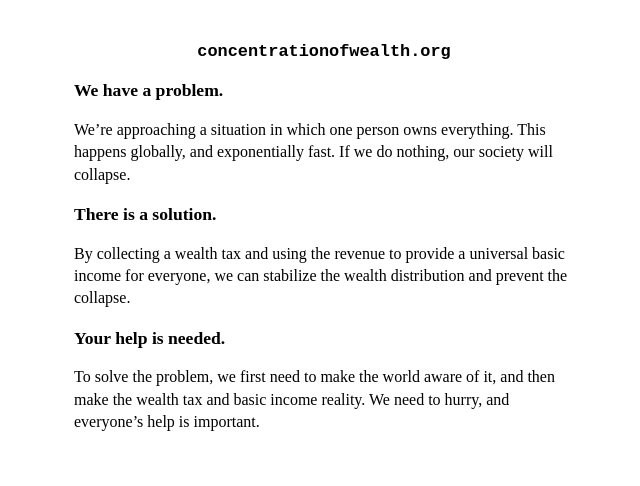
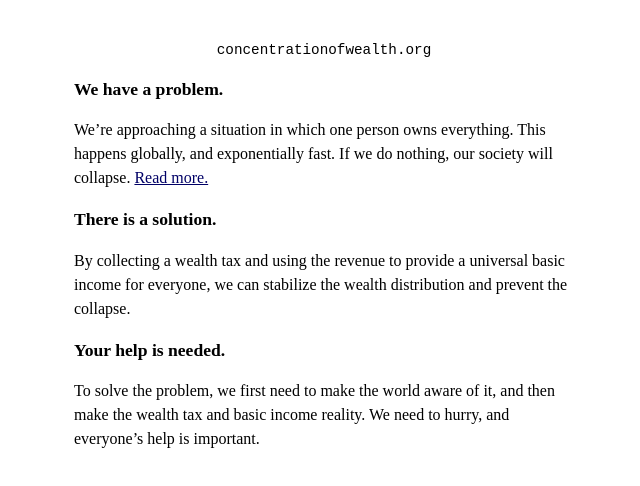
Before and after one commit to konstakurki/concentrationofwealth, a plain HTML site: page index.html in a window 1280 px wide. Shown: the whole page, without its empty margins (316-956 px from the left). Drawn offline with Linux system fonts and the light colour scheme.

Commit message:
the problem in a nutshell

```diff
--- a/index.html
+++ b/index.html
@@ -8,11 +8,11 @@
 
 <body>
 
-<h1 class='mainheader'>concentrationofwealth.org</h1>
+<h1 style='font-size:110%;' class='mainheader'>concentrationofwealth.org</h1>
 
 <h2>We have a problem.</h2>
 
-<p>We’re approaching a situation in which one person owns everything. This happens globally, and exponentially fast. If we do nothing, our society will collapse.</p>
+<p>We’re approaching a situation in which one person owns everything. This happens globally, and exponentially fast. If we do nothing, our society will collapse. <a href='./problem/'>Read more.</a></p>
 
 <h2>There is a solution.</h2>
 
--- a/style.css
+++ b/style.css
@@ -1,6 +1,6 @@
 body {
 max-width:500px;
-line-height:1.4;
+line-height:1.5;
 font-family:Serif;
 margin:40px auto;
 padding:0 17px;
@@ -28,6 +28,19 @@ font-size:100%;
 
 h4 {
 font-size:100%;
+}
+
+a:link {
+    color:#000066;
+}
+
+a:hover {
+    text-decoration:none;
+}
+
+a:visited {
+    color:#555555;
+    text-decoration:none;
 }
 
 li {
@@ -65,6 +78,8 @@ font-style:italic;
 }
 
 .mainheader {
+    font-size:110%;
     font-family:monospace;
     text-align:center;
+    font-weight:normal;
 }
```
Also changed, not shown: problem/index.html (added, +31 -0 lines).
